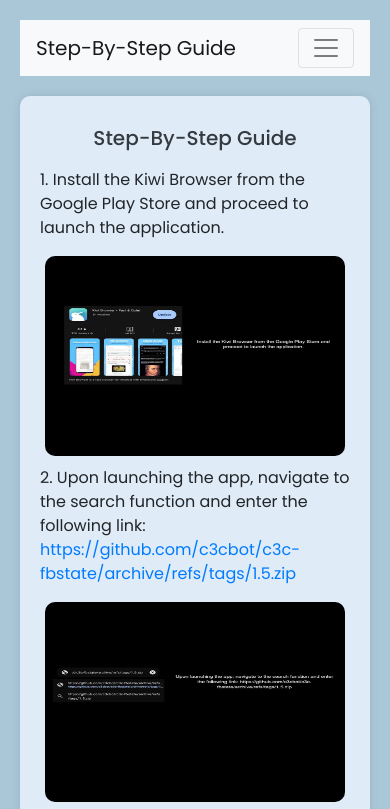
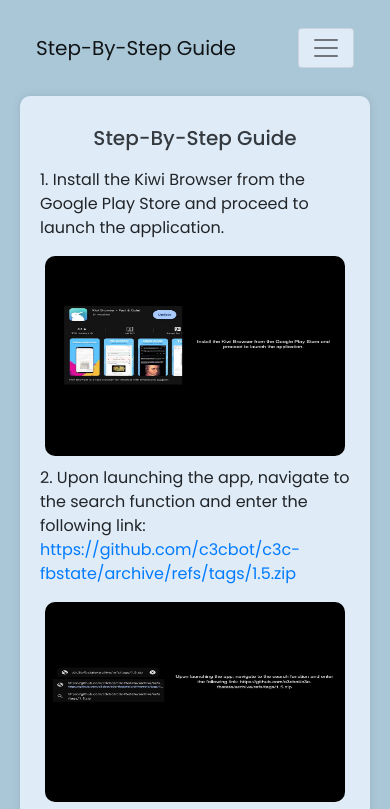
Before and after one commit to Jhon-mark23/Codeauto, a website: page public/guide.html in a window 390 px wide. Shown: the top 809 px of the page. Drawn offline with nearby package versions, Linux system fonts and the light colour scheme.

Commit message:
Update guide.html

```diff
--- a/public/guide.html
+++ b/public/guide.html
@@ -9,9 +9,9 @@
       <link rel="stylesheet" href="styles.css">
    </head>
    <body>
-      <nav class="navbar navbar-expand-lg navbar-light bg-light">
+      <nav class="navbar navbar-expand-lg navbar-light">
          <a class="navbar-brand" href="#">Step-By-Step Guide </a>
-         <button class="navbar-toggler" type="button" data-toggle="collapse" data-target="#navbarNav" aria-controls="navbarNav" aria-expanded="false" aria-label="Toggle navigation">
+         <button class="navbar-toggler menuBtn" type="button" data-toggle="collapse" data-target="#navbarNav" aria-controls="navbarNav" aria-expanded="false" aria-label="Toggle navigation">
          <span class="navbar-toggler-icon"></span>
          </button>
          <div class="collapse navbar-collapse justify-content-end" id="navbarNav" style="margin-right: 70px;">
```
